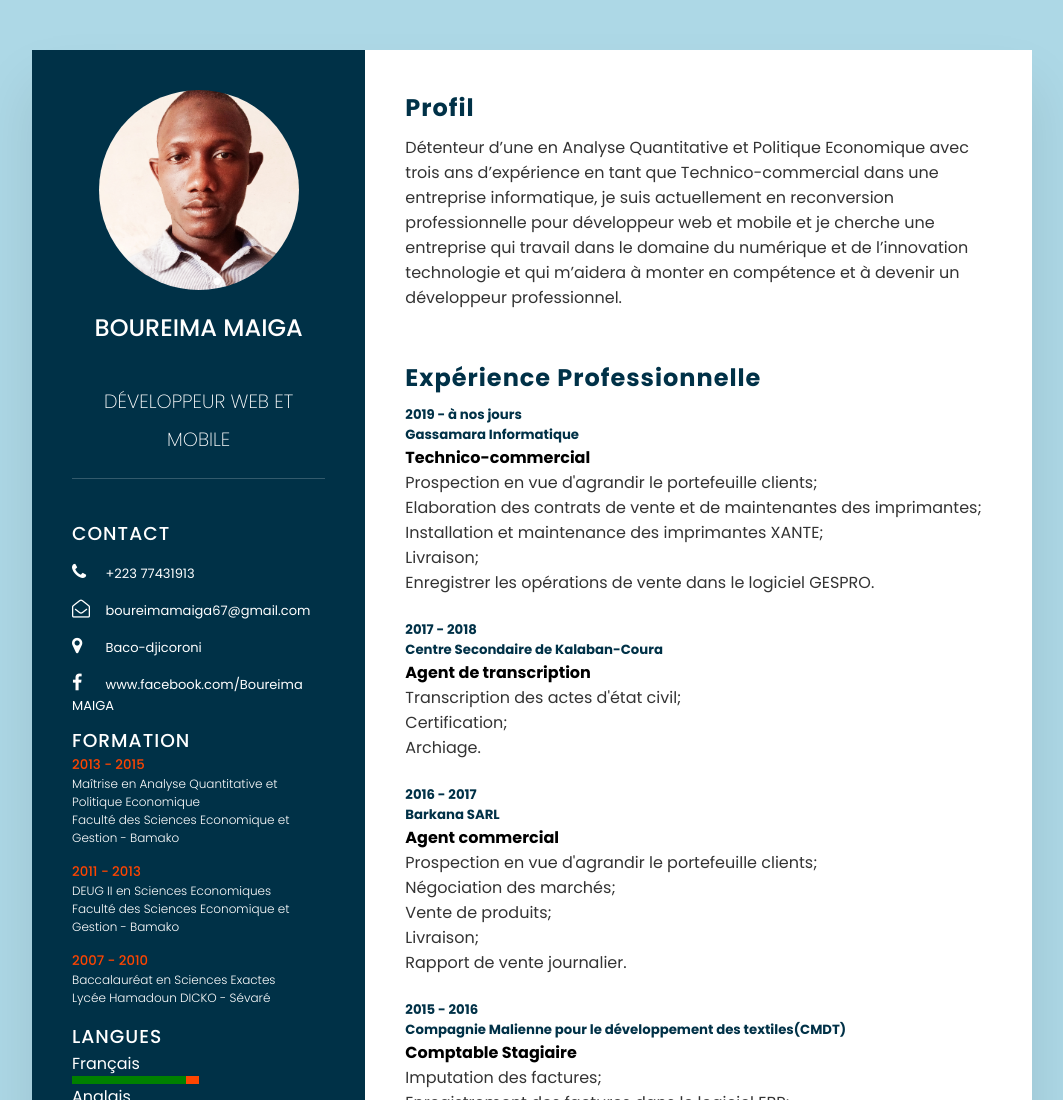
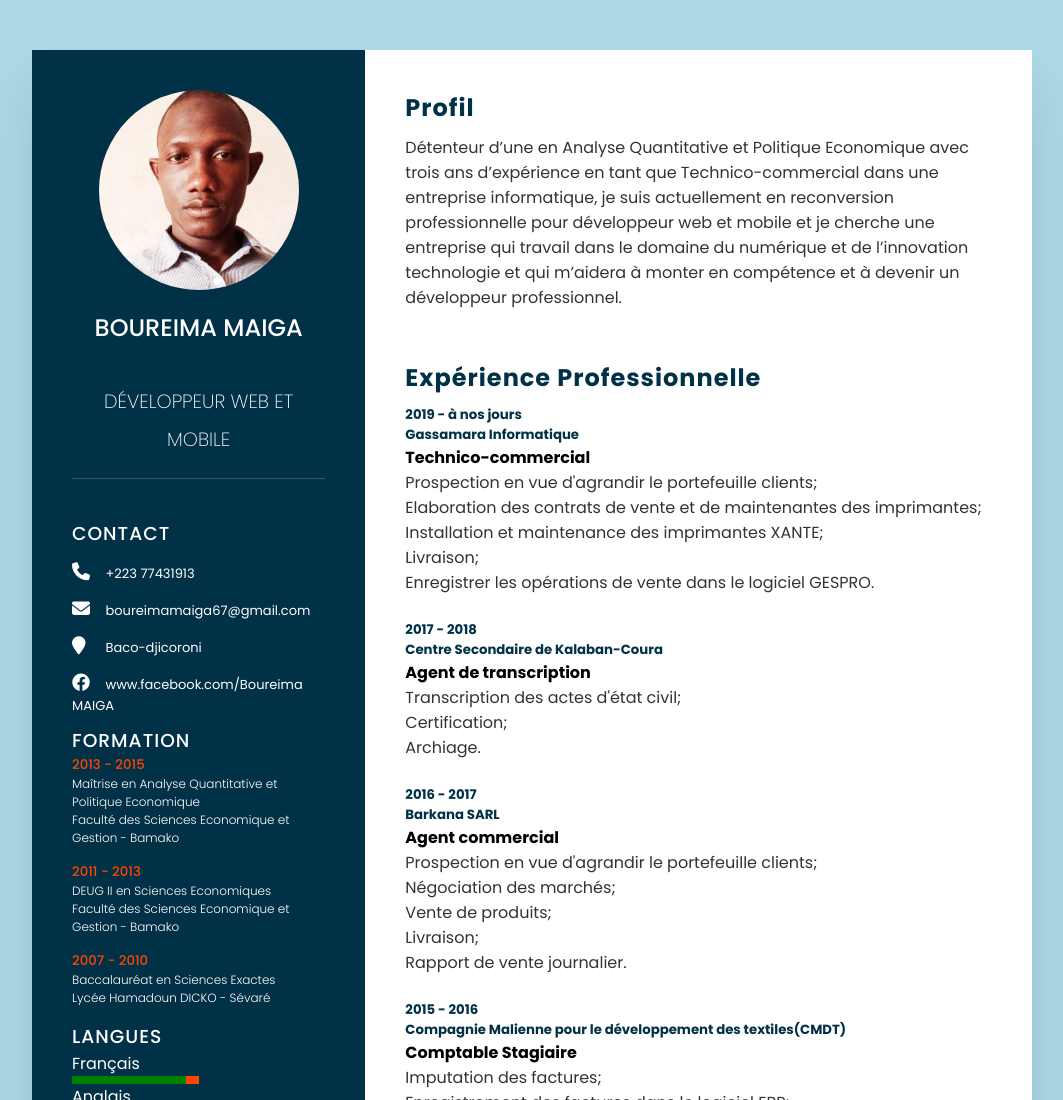
Before and after one commit to Babasky/mon_cv, a plain HTML site: page index.html in a window 1280 px wide. Shown: the top 1100 px of the page, without its empty margins (108-1171 px from the left). Drawn offline with Linux system fonts and the light colour scheme.

Commit message:
mon cv version2

```diff
--- a/index.html
+++ b/index.html
@@ -4,7 +4,7 @@
     <meta charset="UTF-8">
     <meta http-equiv="X-UA-Compatible" content="IE=edge">
     <meta name="viewport" content="width=device-width, initial-scale=1.0">
-    <link rel="stylesheet" href="https://cdnjs.cloudflare.com/ajax/libs/font-awesome/4.7.0/css/font-awesome.css" integrity="sha512-5A8nwdMOWrSz20fDsjczgUidUBR8liPYU+WymTZP1lmY9G6Oc7HlZv156XqnsgNUzTyMefFTcsFH/tnJE/+xBg==" crossorigin="anonymous" referrerpolicy="no-referrer" />
+    <link rel="stylesheet" href="https://cdnjs.cloudflare.com/ajax/libs/font-awesome/6.1.1/css/all.min.css" integrity="sha512-KfkfwYDsLkIlwQp6LFnl8zNdLGxu9YAA1QvwINks4PhcElQSvqcyVLLD9aMhXd13uQjoXtEKNosOWaZqXgel0g==" crossorigin="anonymous" referrerpolicy="no-referrer" />
     <link rel="stylesheet" href="style.css">
     <title>cv responsive</title>
 </head>
@@ -21,11 +21,11 @@
                 <h3 class="contact_info">Contact</h3>
                 <ul>
                     <li>
-                        <span class="icon"><i class="fa fa-phone" aria-hidden="true"></i></span>
+                        <span class="icon"><i class="fa-solid fa-phone" aria-hidden="true"></i></span>
                         <span class="text"><a href="tel:+22377431913">+223 77431913</a></span>
                     </li>
                     <li>
-                        <span class="icon"><i class="fa fa-envelope-open-o" aria-hidden="true"></i></span>
+                        <span class="icon"><i class="fa-solid fa-envelope"></i></span>
                         <span class="text"> <a href="mailto:boureimamaiga67@gmail.com">boureimamaiga67@gmail.com</a></span>
                     </li>
 
@@ -34,7 +34,7 @@
                         <span class="text">Baco-djicoroni</span>
                     </li>
                     <li>
-                        <span class="icon"><i class="fa fa-facebook" aria-hidden="true"></i></span>
+                        <span class="icon"><i class="fa-brands fa-facebook" aria-hidden="true"></i></span>
                         <span class="text">www.facebook.com/Boureima MAIGA</span>
                     </li>
                 </ul>
```
